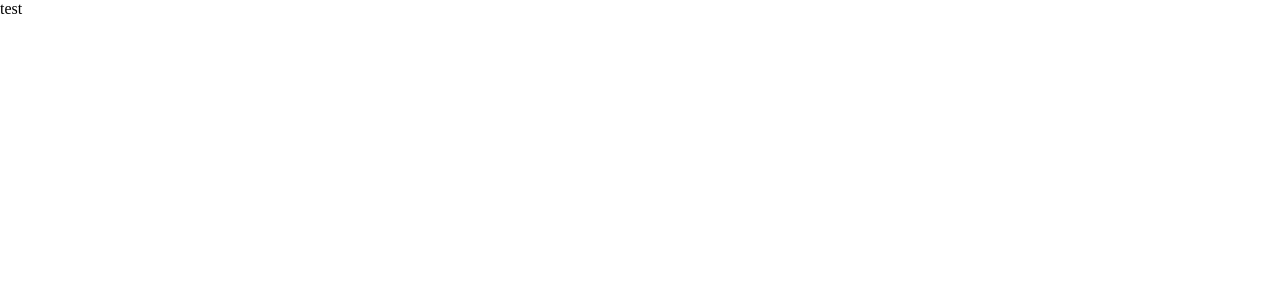
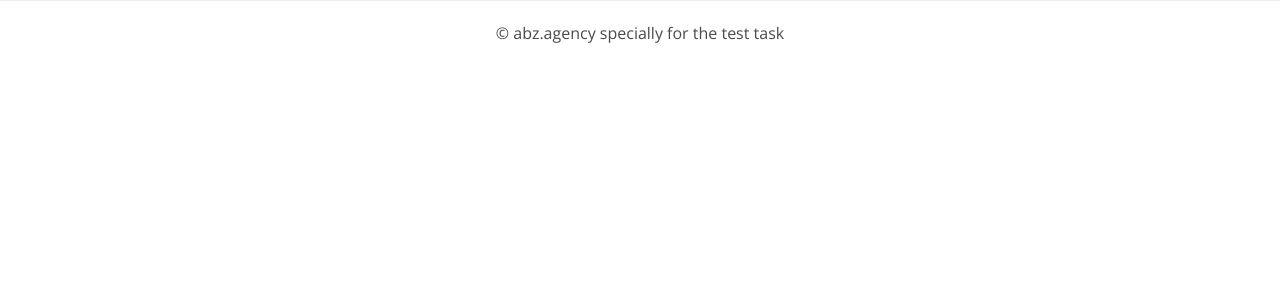
Before and after one commit to squuze5/abz.agency, a React (Create React App) app: page / in a window 1280 px wide. Shown: the top 300 px of the page. Built offline with nearby package versions, Linux system fonts and the light colour scheme.

Commit message:
Create footer componet / add OpenSans fonts

```diff
--- a/src/App.js
+++ b/src/App.js
@@ -1,9 +1,10 @@
 import React from 'react';
+import Footer from './components/Footer/Footer';
 
 function App() {
   return (
     <div className="App">
-      test
+      <Footer />
     </div>
   );
 }
--- a/src/components/Footer/Footer.jsx
+++ b/src/components/Footer/Footer.jsx
@@ -0,0 +1,13 @@
+import React from 'react';
+
+import './Footer.scss';
+
+const Footer = () => {
+    return (
+        <div className="footer">
+            © abz.agency specially for the test task
+        </div>
+    )
+}
+
+export default Footer;
--- a/src/components/Footer/Footer.scss
+++ b/src/components/Footer/Footer.scss
@@ -0,0 +1,9 @@
+.footer {
+  font-size: 16px;
+  line-height: 24px;
+  color: #4c4b4b;
+  font-weight: 400;
+  text-align: center;
+  border-top: 1px solid #ececec;
+  padding: 20px 0;
+}
--- a/src/index.scss
+++ b/src/index.scss
@@ -1,4 +1,7 @@
+@import url('https://fonts.googleapis.com/css2?family=Open+Sans&display=swap');
+
 * {
   margin: 0;
   padding: 0;
+  font-family: 'Open Sans', sans-serif;
 }
```
